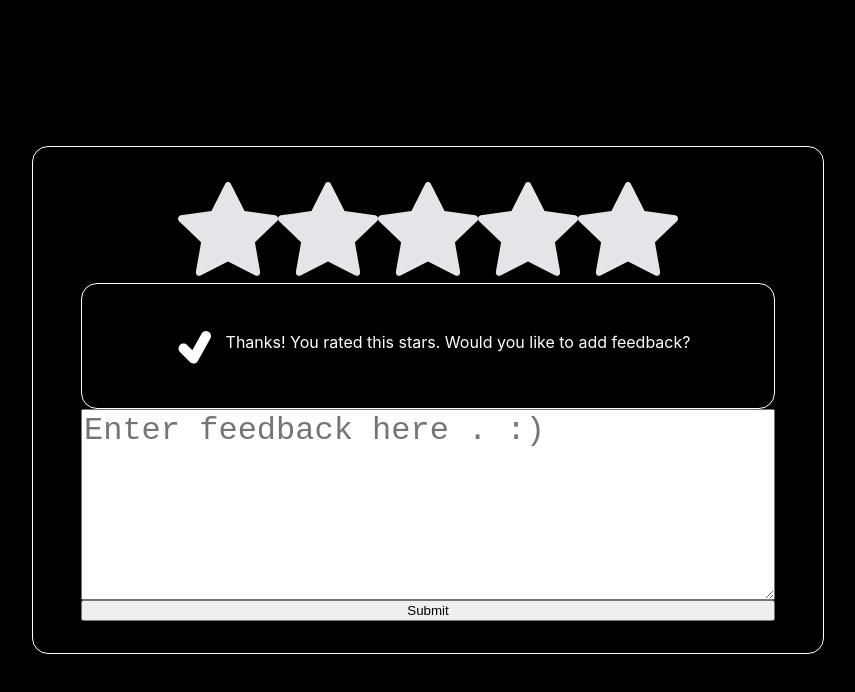
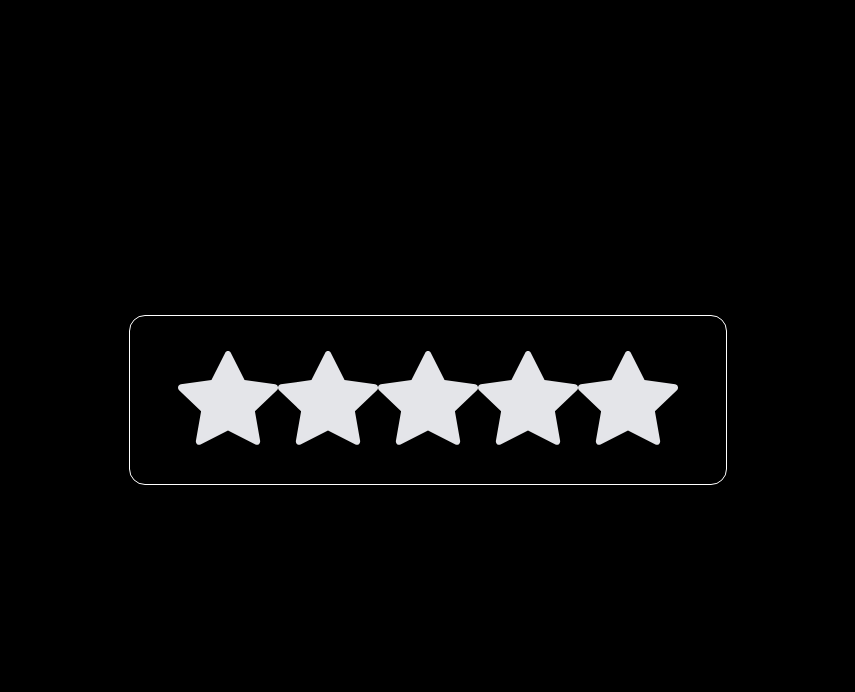
Before and after one commit to kNicholas-8761/star-rating-react, a React (Create React App) app: page / in a window 1280 px wide. Shown: the top 692 px of the page, without its empty margins (212-1067 px from the left). Built offline with nearby package versions, Linux system fonts and the light colour scheme.

Commit message:
conditionally render feedback

```diff
--- a/src/StarRating.js
+++ b/src/StarRating.js
@@ -20,6 +20,7 @@ const StarRating = () => {
                     {[...Array(5)].map((star,index) =>{
                         const ratingValue = index + 1;
                         return(
+                            <div key={index}>
                                 <label>
                                 <input
                                     type="radio"
@@ -35,16 +36,21 @@ const StarRating = () => {
                                     onMouseLeave ={() => setHover(null)}
                                     />
                                 </label>
+                            </div>
                         )
 
                     })}
                 </div>
+                {rating ? (
+                <>
                     <div className="container flex">
                     <tiIcons.TiTick size="60"/>
                     <p>Thanks! You rated this {rating} stars. Would you like to add feedback?</p>
                     </div>
                     <textarea type="text" cols="35" rows="5" placeholder="Enter feedback here . :)"/>
                     <button type="submit" onSubmit={handleSubmit}>Submit</button>
+                </>): null}
+
             </form>
 
         </div>
```
Lines whose indentation alone changed are shown as unchanged.
